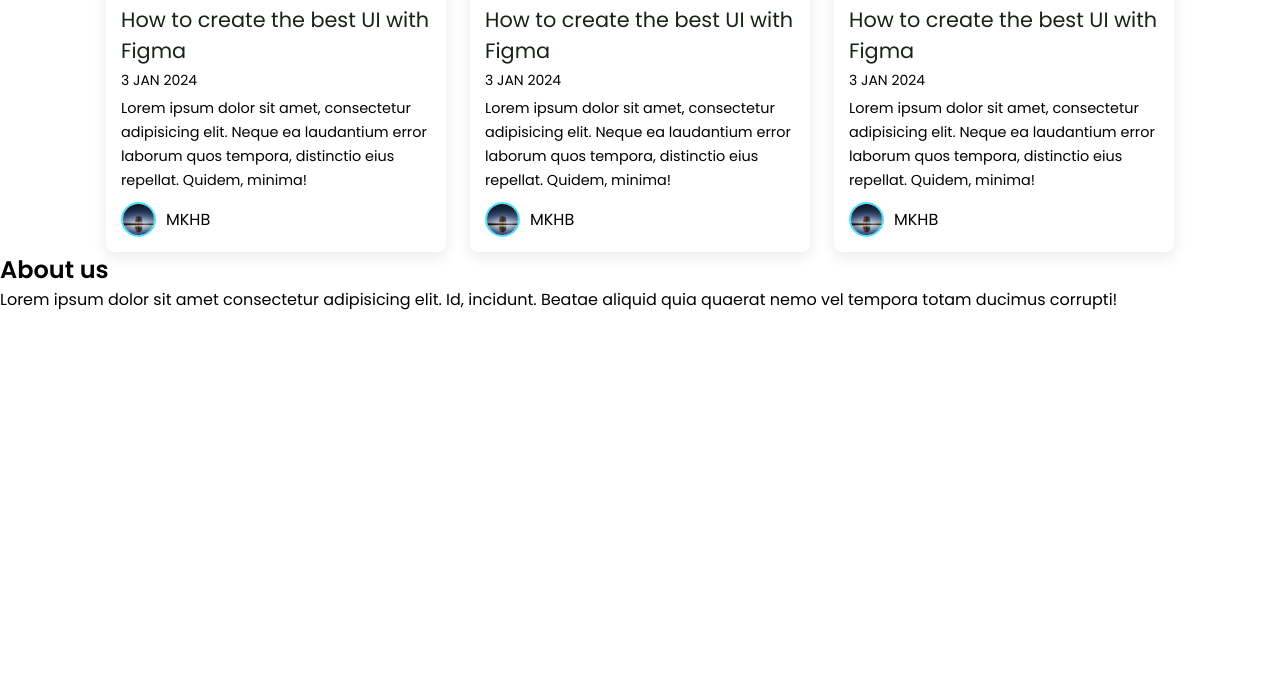
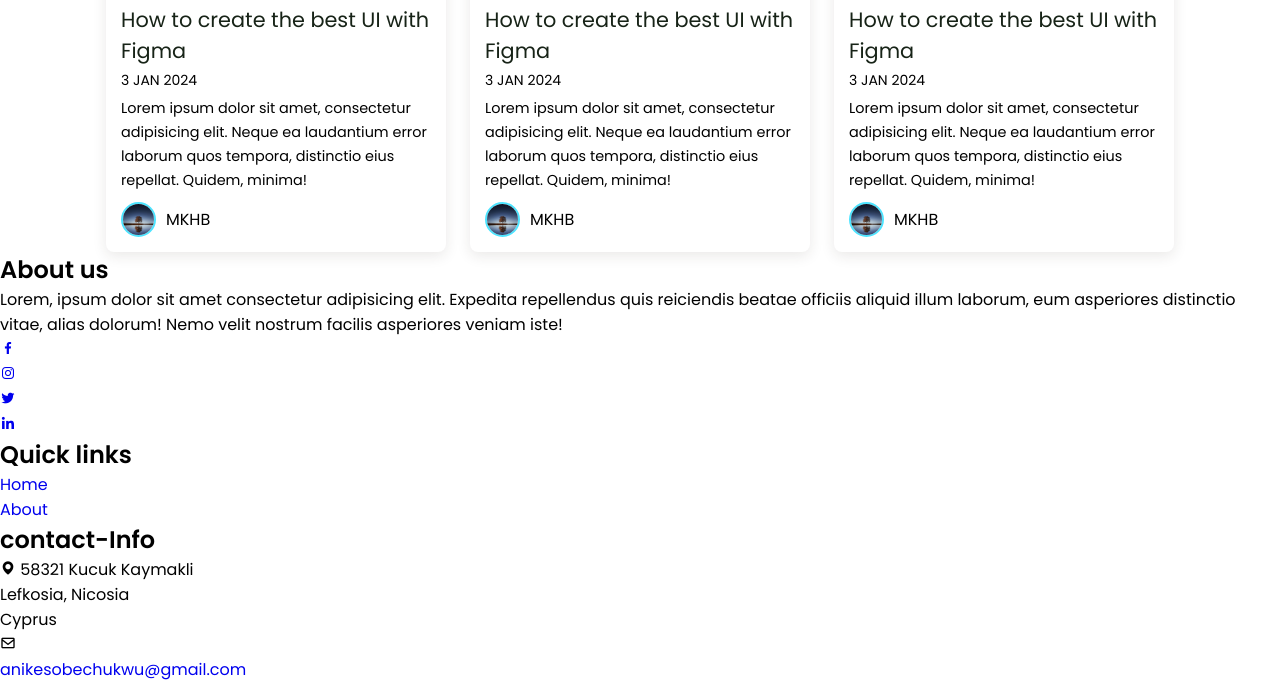
Before and after one commit to Anike-Sobe/personal_blog, a plain HTML site: page index.html in a window 1280 px wide. Shown: the part 2350-3032 px from the top of the page. Before the commit the page ends 2662 px from the top, so only its background shows below. Drawn offline with nearby package versions, Linux system fonts and the light colour scheme.

Commit message:
codes for the footer section done

```diff
--- a/index.html
+++ b/index.html
@@ -227,16 +227,36 @@
         <div class="footer-container">
             <div class="sec aboutus">
                 <h2>About us</h2>
-                <p>Lorem ipsum dolor sit amet consectetur adipisicing
-                    elit. Id, incidunt. Beatae aliquid quia quaerat nemo vel
-                    tempora totam ducimus corrupti!
+                <p>Lorem, ipsum dolor sit amet consectetur adipisicing elit.
+                    Expedita repellendus quis reiciendis beatae officiis aliquid illum laborum,
+                    eum asperiores distinctio vitae, alias dolorum!
+                    Nemo velit nostrum facilis asperiores veniam iste!
                 </p>
                 <ul class="sci">
-                    <li></li>
-                    <li></li>
-                    <li></li>
-                    <li></li>
-                    <li></li>
+                    <li><a href="#"><i class="bx bxl-facebook"></i></a></li>
+                    <li><a href="#"><i class="bx bxl-instagram"></i></a></li>
+                    <li><a href="#"><i class="bx bxl-twitter"></i></a></li>
+                    <li><a href="#"><i class="bx bxl-linkedin"></i></a></li>
+                </ul>
+            </div>
+            <div class="sec quicklinks">
+                <h2>Quick links</h2>
+                <ul>
+                    <li><a href="#">Home</a></li>
+                    <li><a href="#">About</a></li>
+                </ul>
+            </div>
+            <div class="sec contactBx">
+                <h2>contact-Info</h2>
+                <ul class="info">
+                    <li>
+                        <span><i class='bx bxs-map'></i></span>
+                        <span>58321 Kucuk Kaymakli <br>Lefkosia, Nicosia <br>Cyprus</span>
+                    </li>
+                    <li>
+                        <span><i class='bx bx-envelope'></i></span>
+                        <p><a href="mailto:anikesobechukwu@gmail.com">anikesobechukwu@gmail.com</a></p>
+                    </li>
                 </ul>
             </div>
         </div>
```
